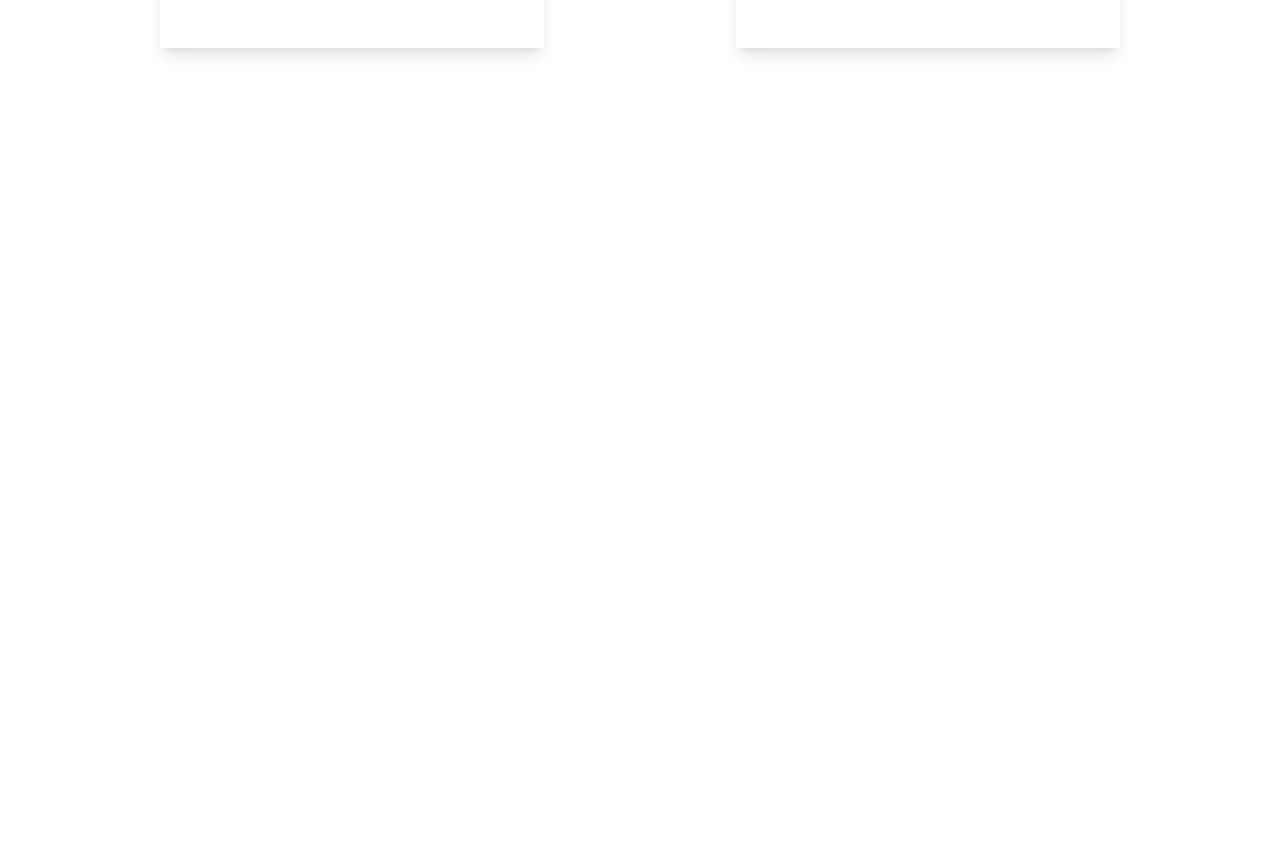
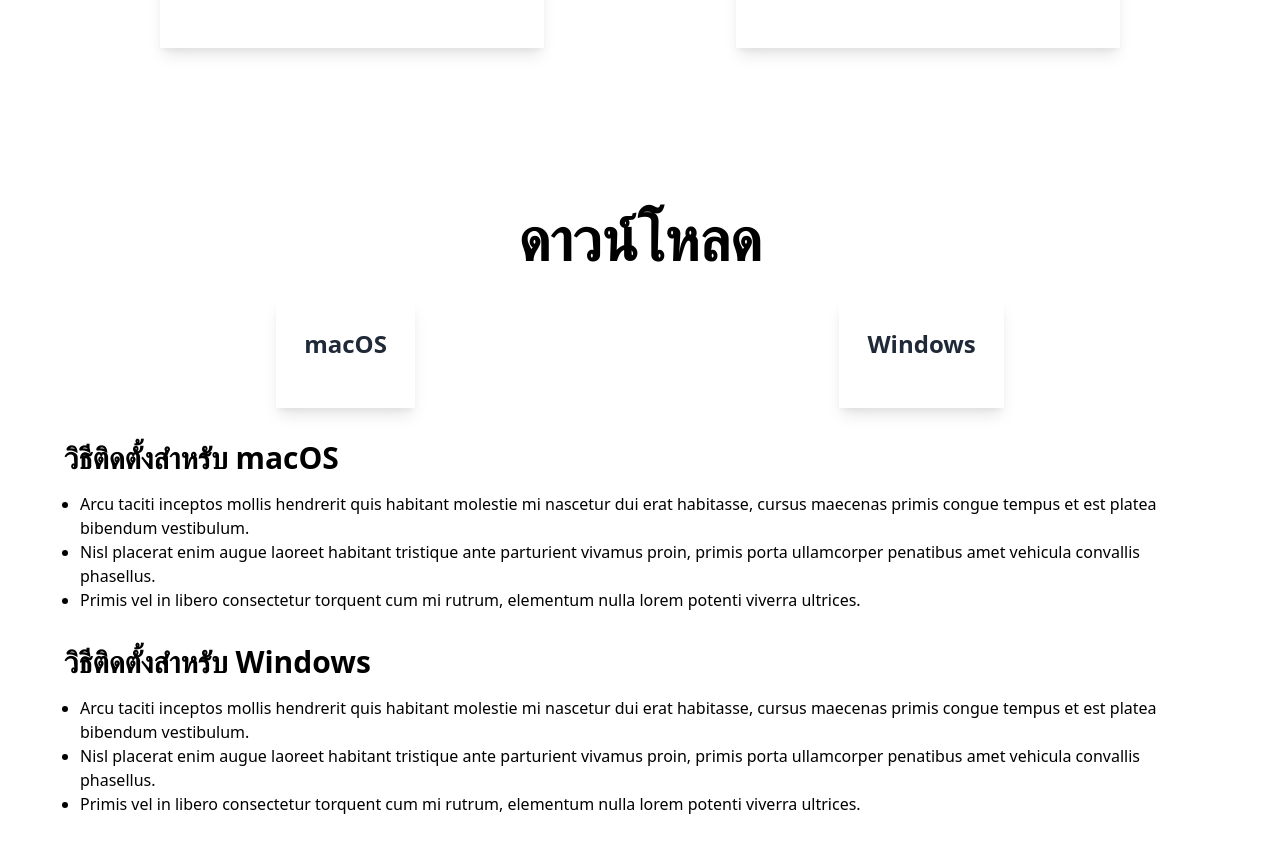
Before and after one commit to Manoonchai/manoonchai.com, a Next.js app: page / in a window 1280 px wide. Shown: the part 2460-3312 px from the top of the page. Before the commit the page ends 2588 px from the top, so only its background shows below. Built offline with nearby package versions, Linux system fonts and the light colour scheme.

Commit message:
feat: Add download section

```diff
--- a/components/articles.tsx
+++ b/components/articles.tsx
@@ -1,7 +1,7 @@
 export default function Articles() {
   return (
     <section className="text-center py-20 mx-16">
-      <h1 className="text-3xl font-bold sm:text-6xl">บทความ</h1>
+      <h2 className="text-3xl font-bold sm:text-6xl">บทความ</h2>
 
       <div className="flex mt-8">
         <div className="shadow-lg mx-auto max-w-sm ">
@@ -12,10 +12,10 @@
               alt=""
             />
             <div className="p-7 my-auto pb-10 ">
-              <h1 className="text-2xl font-semibold text-gray-800">
+              <h3 className="text-2xl font-semibold text-gray-800">
                 บันทึกการสร้างแป้นพิมพ์ไทย Manoonchai (1) : หนทางสู่ Layout
                 ที่ดีกว่า
-              </h1>
+              </h3>
               <p className="text-base text-gray-400 mt-2"></p>
             </div>
           </a>
@@ -28,10 +28,10 @@
               alt=""
             />
             <div className="p-7 my-auto pb-10 ">
-              <h1 className="text-2xl font-semibold text-gray-800">
+              <h3 className="text-2xl font-semibold text-gray-800">
                 บันทึกการสร้างแป้นพิมพ์ไทย Manoonchai (2) : สร้าง Typing Effort
                 Model เพื่อให้คะแนนความ “พิมพ์ง่าย”
-              </h1>
+              </h3>
               <p className="text-base text-gray-400 mt-2"></p>
             </div>
           </a>
--- /dev/null
+++ b/components/download.tsx
@@ -0,0 +1,66 @@
+export default function Download() {
+  return (
+    <section className="text-center py-20 mx-16">
+      <h2 className="text-3xl font-bold sm:text-6xl">ดาวน์โหลด</h2>
+
+      <div className="flex mt-8">
+        <div className="shadow-lg mx-auto max-w-sm ">
+          <a href="https://medium.com/@narze" target="_blank" rel="noreferrer">
+            <div className="p-7 my-auto pb-10 ">
+              <h3 className="text-2xl font-semibold text-gray-800">macOS</h3>
+              <p className="text-base text-gray-400 mt-2"></p>
+            </div>
+          </a>
+        </div>
+        <div className="shadow-lg mx-auto max-w-sm ">
+          <a href="https://medium.com/@narze" target="_blank" rel="noreferrer">
+            <div className="p-7 my-auto pb-10 ">
+              <h3 className="text-2xl font-semibold text-gray-800">Windows</h3>
+              <p className="text-base text-gray-400 mt-2"></p>
+            </div>
+          </a>
+        </div>
+      </div>
+
+      <div className="mt-8 text-left">
+        <h3 className="text-3xl font-bold my-4">วิธีติดตั้งสำหรับ macOS</h3>
+        <ul className="list-disc pl-4">
+          <li>
+            Arcu taciti inceptos mollis hendrerit quis habitant molestie mi
+            nascetur dui erat habitasse, cursus maecenas primis congue tempus et
+            est platea bibendum vestibulum.
+          </li>
+          <li>
+            Nisl placerat enim augue laoreet habitant tristique ante parturient
+            vivamus proin, primis porta ullamcorper penatibus amet vehicula
+            convallis phasellus.
+          </li>
+          <li>
+            Primis vel in libero consectetur torquent cum mi rutrum, elementum
+            nulla lorem potenti viverra ultrices.
+          </li>
+        </ul>
+      </div>
+
+      <div className="mt-8 text-left">
+        <h3 className="text-3xl font-bold my-4">วิธีติดตั้งสำหรับ Windows</h3>
+        <ul className="list-disc pl-4">
+          <li>
+            Arcu taciti inceptos mollis hendrerit quis habitant molestie mi
+            nascetur dui erat habitasse, cursus maecenas primis congue tempus et
+            est platea bibendum vestibulum.
+          </li>
+          <li>
+            Nisl placerat enim augue laoreet habitant tristique ante parturient
+            vivamus proin, primis porta ullamcorper penatibus amet vehicula
+            convallis phasellus.
+          </li>
+          <li>
+            Primis vel in libero consectetur torquent cum mi rutrum, elementum
+            nulla lorem potenti viverra ultrices.
+          </li>
+        </ul>
+      </div>
+    </section>
+  );
+}
--- a/pages/index.tsx
+++ b/pages/index.tsx
@@ -7,6 +7,7 @@
 import Hero from 'components/hero';
 import Features from 'components/features';
 import Articles from 'components/articles';
+import Download from 'components/download';
 
 export default function Home() {
   return (
@@ -36,6 +37,8 @@
       <Features />
 
       <Articles />
+
+      <Download />
 
       {/*
       <main className={styles.main}>
```
